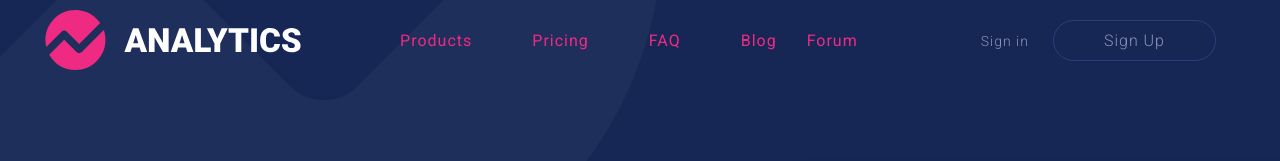
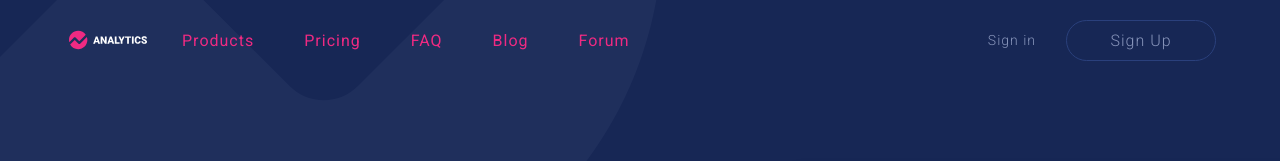
Before and after one commit to matlipowicz/Analysis, a website: page index.html in a window 1280 px wide. Shown: the top 161 px of the page. Drawn offline with Linux system fonts and the light colour scheme; files whose address does not match are found by name.

Commit message:
Layout changes

```diff
--- a/index.html
+++ b/index.html
@@ -32,6 +32,10 @@
                             <li class="nav__item"><a href="#" class="nav__link">FAQ</a></li>
                             <li class="nav__item"><a href="#" class="nav__link">Blog</a></li>
                             <li class="nav__item"><a href="#" class="nav__link">Forum</a></li>
+                            <div class="nav__buttons--mobile">
+                                <a href="#" class="link-sign link-sing--mobile">Sign in</a>
+                                <a href="#" class="button-outline button-outline--nav button-outline--mobile">Sign Up</a>
+                            </div>
                         </ul>
                     </div>
                     <div class="nav__buttons">
--- /dev/null
+++ b/link.txt
@@ -0,0 +1 @@
+https://elastic-brown-5b5221.netlify.app/
--- a/sass/abstracts/_mixins.scss
+++ b/sass/abstracts/_mixins.scss
@@ -26,6 +26,7 @@ l - landscape
 
 64em --> 1024px = t-sml-l
 
+75em --> 1200px = d-sml-l
 
 *Maximum of viewport width
 100em --> 1600px = d-bg-l
@@ -60,6 +61,12 @@ l - landscape
         }
     }
 
+    @if $breakpoint == d-sml-l {
+        @media only screen and (min-width: 75em) {
+            @content;
+        }
+    }
+
     @if $breakpoint == d-med-l {
         @media only screen and (min-width: 100em) {
             @content;
--- a/sass/base/_typography.scss
+++ b/sass/base/_typography.scss
@@ -1,4 +1,4 @@
-@use "../abstracts/variables" as *;
+@use "../abstracts" as *;
 // HEADINGS STYLES
 body {
     font-family: var(--font-default);
@@ -16,10 +16,14 @@ body {
 
 .heading-2 {
     font-size: clamp(2.5rem, 5vw, 4rem);
-    margin-bottom: 1.5rem;
+    margin-bottom: 4rem;
 
     &--white {
         color: var(--color-white);
+    }
+
+    @include rwd(t-sml-l) {
+        margin-bottom: 6rem;
     }
 }
 
--- a/sass/components/_button.scss
+++ b/sass/components/_button.scss
@@ -6,7 +6,6 @@
     &:link,
     &:visited {
         padding: 1rem 1rem;
-        margin-right: 1rem;
 
         color: var(--color-medium-blue);
         font-weight: var(--fw-s);
@@ -33,6 +32,12 @@
         font-weight: var(--fw-s);
 
         transition: all 0.4s;
+
+        @include rwd(t-sml-l) {
+            padding: 1rem 3rem;
+            width: 100%;
+            max-width: 20rem;
+        }
     }
 
     &:hover {
@@ -53,15 +58,25 @@
         // width: 100%;
 
         @include rwd(t-sml-l) {
-            padding: 1rem 5rem;
+            padding: 1rem 3rem;
             margin-left: 0;
+            width: 100%;
+            max-width: 15rem;
         }
     }
 
     &--footer:link,
     &--footer:visited {
         align-self: center;
+
         padding: 1.5rem 5rem;
+        width: 100%;
+        max-width: 24rem;
+    }
+
+    &--mobile:link,
+    &--mobile:visited {
+        margin-right: 5rem;
     }
 }
 
@@ -76,7 +91,7 @@
         color: var(--color-light-gray);
 
         padding: 1.5rem 5rem;
-        width: max(50%, 24rem);
+        width: max(40%, 24rem);
         background-color: var(--color-pink);
         border-radius: 50rem;
 
@@ -87,7 +102,10 @@
     &--footer:link,
     &--footer:visited {
         align-self: center;
+
         padding: 1.5rem 5rem;
+        width: 100%;
+        max-width: 24rem;
     }
 }
 
@@ -111,4 +129,8 @@
     &:active {
         border-bottom: 1px solid var(--color-pink);
     }
+
+    &--mobile:link,
+    &--mobile:visited {
+    }
 }
--- a/sass/components/_chart-slider.scss
+++ b/sass/components/_chart-slider.scss
@@ -39,8 +39,11 @@
         background-color: var(--color-white);
         border-radius: 2rem;
 
-        @include rwd(t-sml-l) {
-            &--10 {
+        &--10 {
+            display: none;
+
+            @include rwd(t-sml-l) {
+                display: block;
                 justify-content: center;
 
                 position: absolute;
@@ -50,6 +53,8 @@
 
                 width: min(20%, 300rem);
                 height: 25%;
+                opacity: 1;
+                visibility: visible;
 
                 border-radius: 2rem;
 
--- a/sass/components/_menu.scss
+++ b/sass/components/_menu.scss
@@ -15,7 +15,8 @@
         // justify-content: flex-start;
         // align-items: center;
         // gap: 2rem;
-        justify-content: space-between;
+        // justify-content: space-between;
+        gap: 2rem;
     }
 
     &__list {
@@ -29,7 +30,7 @@
         right: 0;
         background-color: rgba(23, 39, 85, 0.95);
 
-        padding-top: 30%;
+        // padding-top: 30%;
 
         height: 100%;
         width: 0;
@@ -51,7 +52,7 @@
             height: 5rem;
             width: 100%;
             padding: 0;
-            margin-left: 1rem;
+            margin-left: 3rem;
 
             transform: translateX(-5rem);
             opacity: 1;
@@ -83,7 +84,12 @@
 
                 @include rwd(t-sml-l) {
                     margin: 0;
-                    margin-left: 3rem;
+                    margin-left: 1rem;
+                    flex-grow: 2;
+                }
+
+                @include rwd(d-sml-l) {
+                    margin-left: 2rem;
                 }
             }
         }
@@ -243,8 +249,8 @@
 .hamburger-menu__toggle:checked + .hamburger-menu__button .burger-menu {
     background-color: transparent;
     position: fixed;
-    top: 3.5rem;
-    right: 3.5rem;
+    top: 4.5rem;
+    right: 4.5rem;
 }
 
 .hamburger-menu__toggle:checked + .hamburger-menu__button .burger-menu::before {
--- a/sass/layout/_footer.scss
+++ b/sass/layout/_footer.scss
@@ -132,11 +132,15 @@
         justify-content: center;
 
         height: 100%;
+        margin-top: 10rem;
 
         grid-gap: 6rem;
 
         @include rwd(m-med-p) {
             grid-template-columns: repeat(auto-fit, minmax(24rem, 1fr));
+        }
+
+        @include rwd(t-sml-l) {
         }
 
         &--dark {
--- a/sass/layout/_nav.scss
+++ b/sass/layout/_nav.scss
@@ -2,7 +2,7 @@
 
 .nav {
     &__logo {
-        transform: translateX(-4rem);
+        // transform: translateX(4rem);
 
         max-width: 40%;
         height: 80%;
@@ -18,7 +18,7 @@
 
         @include rwd(t-sml-l) {
             // max-width: 15%;
-            width: 30rem;
+            width: 22%;
             height: 100%;
             margin-left: 0.5rem;
             align-self: flex-end;
@@ -26,12 +26,38 @@
     }
 
     &__buttons {
+        display: flex;
+        justify-content: center;
+        align-items: center;
+
         padding: 12rem 2rem 2rem 2rem;
-        margin: 0 auto;
+
+        width: 100%;
+
+        opacity: 0;
+        visibility: hidden;
 
         @include rwd(t-sml-l) {
             padding: 0;
             margin: 0;
+            // flex-basis: 20%;
+            flex-grow: 1;
+
+            display: flex;
+            justify-content: flex-end;
+            align-items: center;
+            gap: 2rem;
+
+            opacity: 1;
+            visibility: visible;
+        }
+
+        &--mobile {
+            margin-top: 2rem;
+            @include rwd(t-sml-l) {
+                opacity: 0;
+                visibility: hidden;
+            }
         }
     }
 
--- a/sass/pages/_landing.scss
+++ b/sass/pages/_landing.scss
@@ -13,6 +13,10 @@
 
 .features {
     padding: 4rem 2rem;
+
+    @include rwd(t-sml-l) {
+        margin: 6rem 0 10 0;
+    }
 }
 
 .plan {
@@ -29,6 +33,7 @@
 
     @include rwd(t-sml-l) {
         grid-template-columns: repeat(auto-fit, minmax(20rem, 1fr));
+        margin-bottom: 10rem;
     }
 
     &__first,
@@ -77,6 +82,9 @@
 
     &__description {
         @include rwd(t-sml-l) {
+            text-align: left;
+        }
+        @include rwd(t-sml-l) {
             &--2 {
                 grid-column: 2 / -1;
                 grid-row: 2 / 3;
```
Also changed, not shown: css/style.css, 1 other file.
